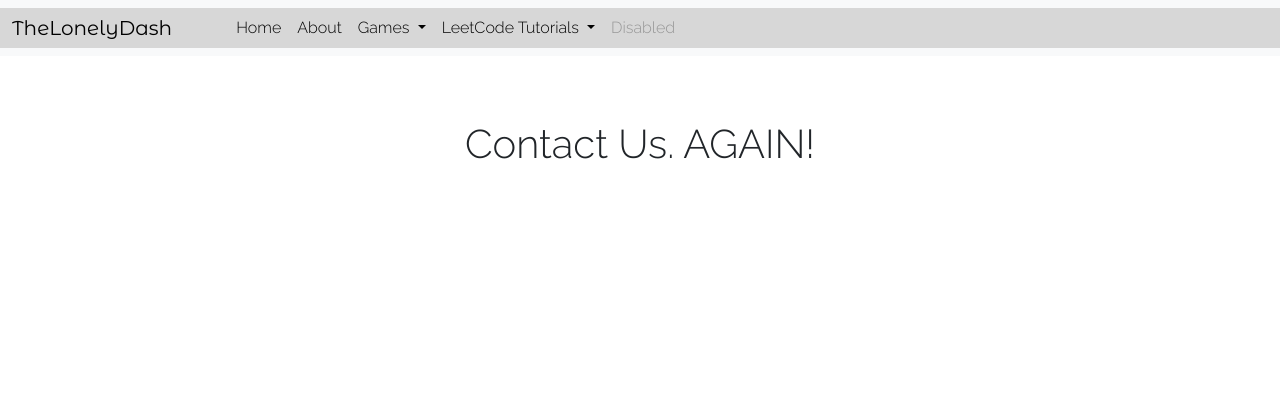
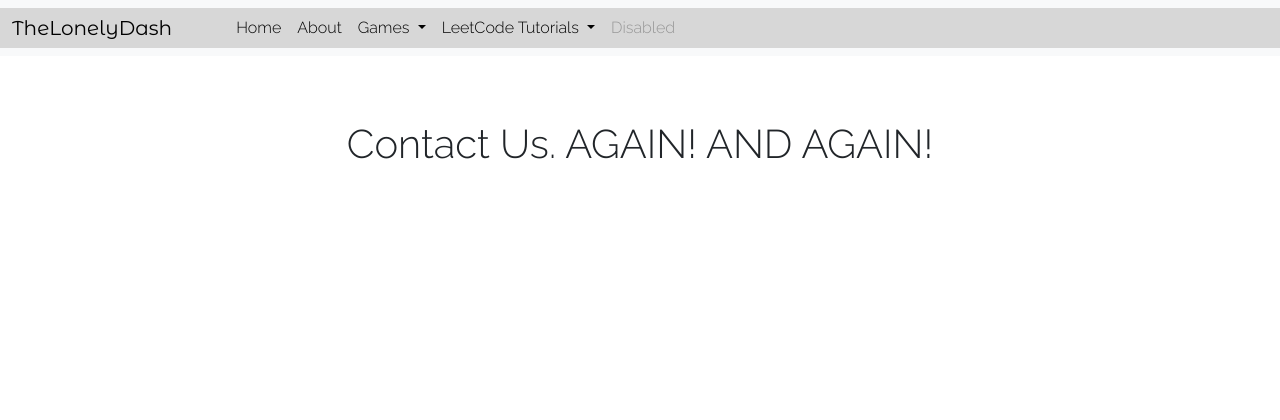
Before and after one commit to TheLonelyDash/TheLonelyWebsite, a Flask app: page /contact in a window 1280 px wide. Shown: the top 420 px of the page. Run offline with Flask 3, Linux system fonts and the light colour scheme.

Commit message:
Added "And Again."

```diff
--- a/templates/contact.html
+++ b/templates/contact.html
@@ -4,9 +4,7 @@
 
 {% block body %}
 <div class="page_title">
-    <h1 class="pagetitle"> Contact Us. AGAIN!</h1>
+    <h1 class="pagetitle"> Contact Us. AGAIN!  AND AGAIN!</h1>
 </div>
 
-
-
 {% endblock %}
```
